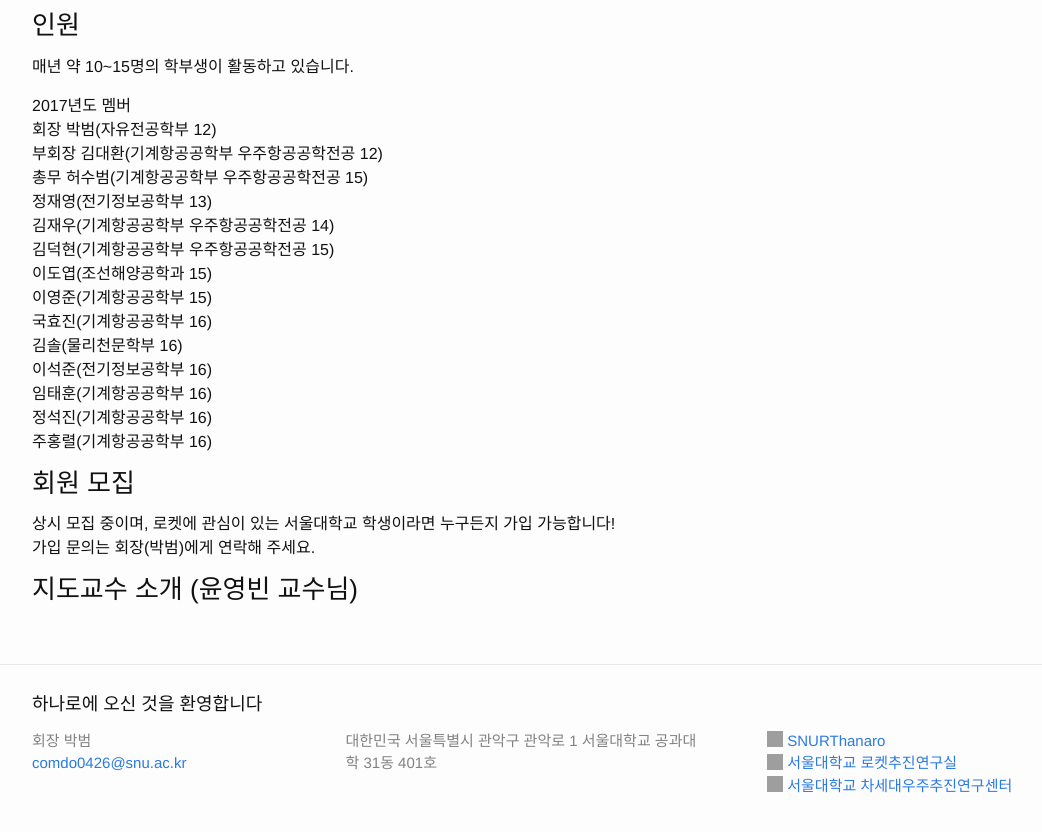
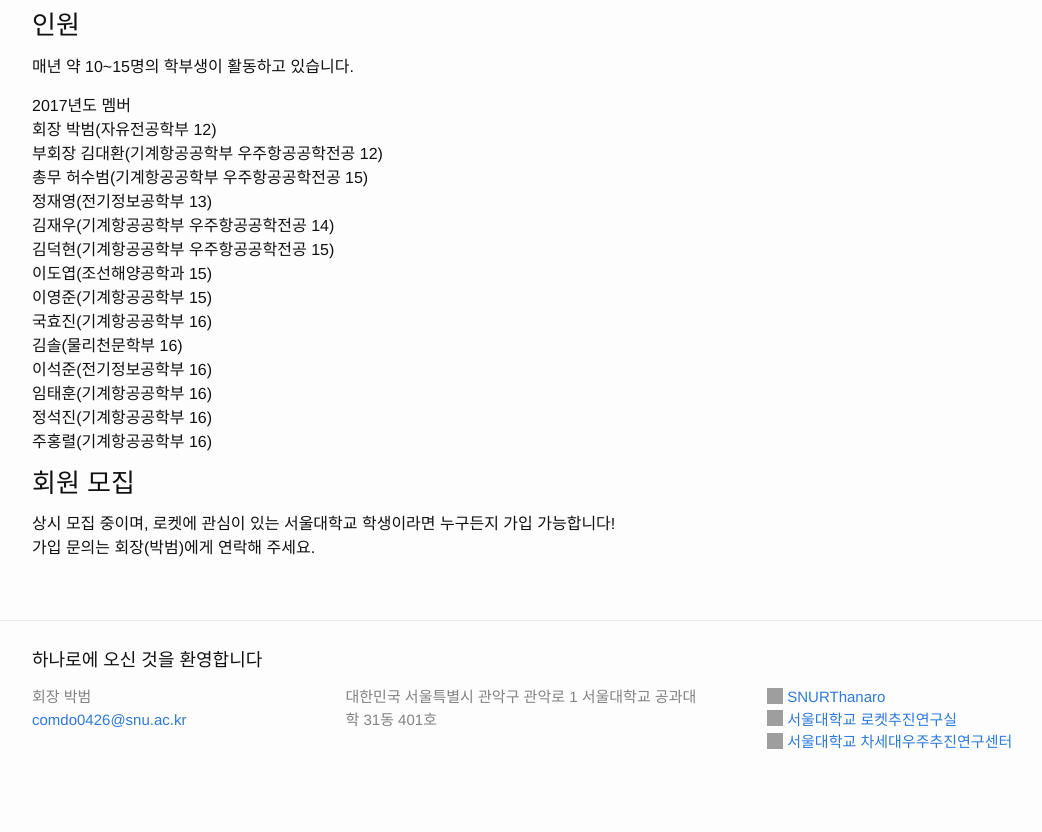
Before and after one commit to Hanaro2021/hanaro.github.io, a Jekyll site: the page built from _pages/1.about.md, in a window 1280 px wide, cut to the strip 632-1464 px from the top of the page. Shown: the whole strip, without its empty margins (68-1110 px from the left). Built offline with Jekyll 4.4.1, drawn with Linux system fonts in a browser that asks for light colours; nearby versions of some CDN libraries; grey boxes are pictures that could not be loaded.

Commit message:
Update 1.about.md

```diff
--- a/_pages/1.about.md
+++ b/_pages/1.about.md
@@ -36,5 +36,3 @@ permalink: /about/
 ### 회원 모집
 상시 모집 중이며, 로켓에 관심이 있는 서울대학교 학생이라면 누구든지 가입 가능합니다! <br/>
 가입 문의는 회장(박범)에게 연락해 주세요.
-
-### 지도교수 소개 (윤영빈 교수님)
```
